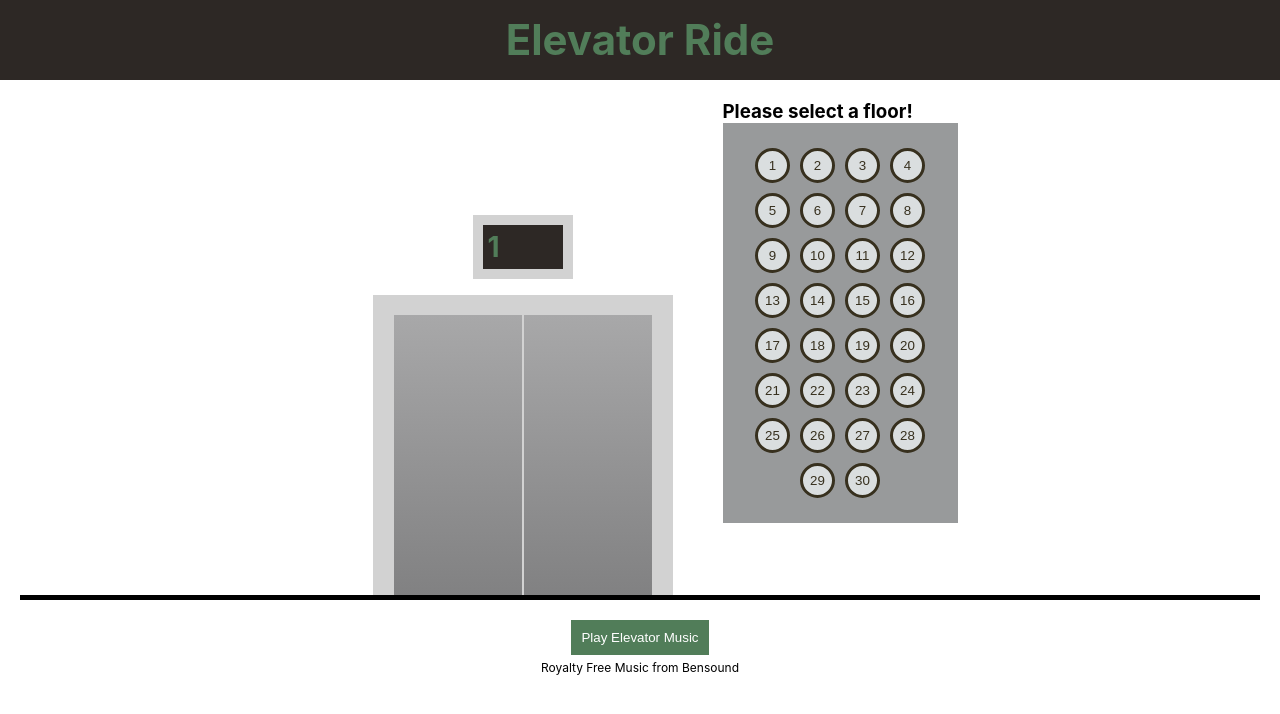
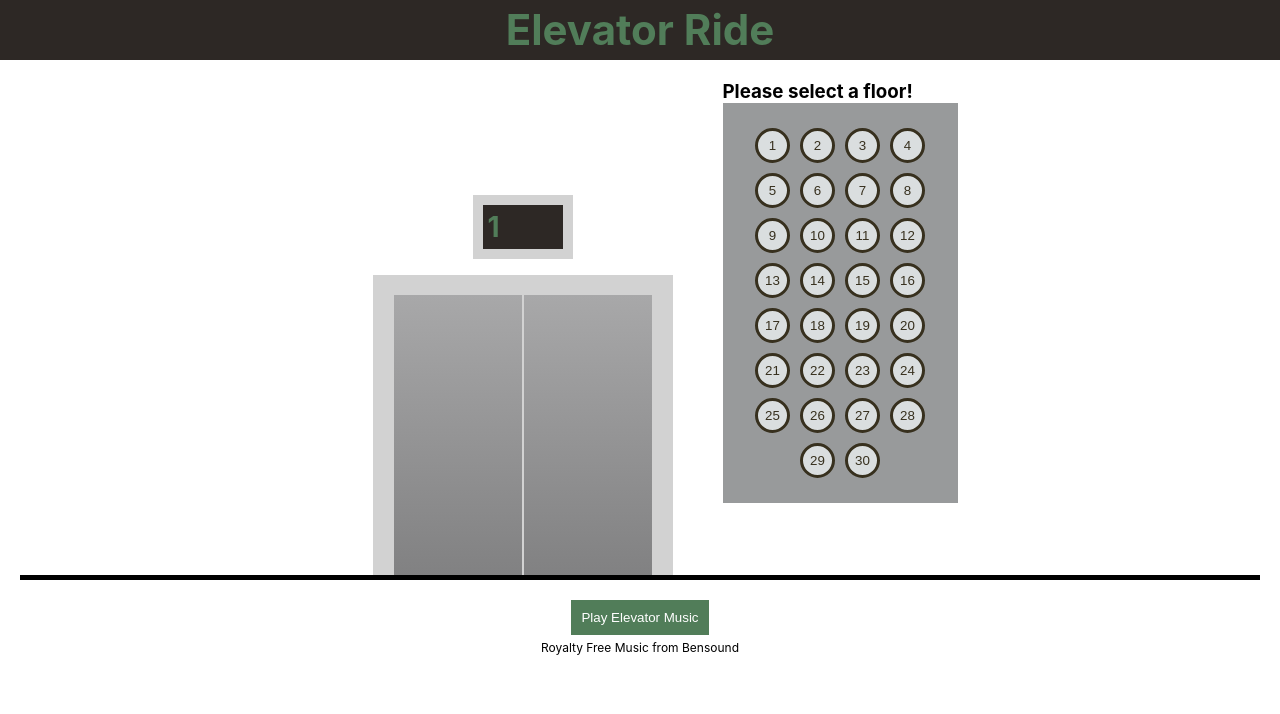
Before and after one commit to SummersMegan/elevator, a React (Create React App) app: page / in a window 1280 px wide. Shown: the top 714 px of the page. Built offline with nearby package versions, Linux system fonts and the light colour scheme.

Commit message:
updated styles

```diff
--- a/src/components/App/App.css
+++ b/src/components/App/App.css
@@ -8,10 +8,10 @@
 nav{
   background-color:#2d2825;
   color:#517d59;
-  height:80px;
+  height:60px;
   font-size:28px;
   text-align: center;
-  line-height: 80px;
+  line-height: 60px;
 }
 
 main{
@@ -25,6 +25,7 @@ main{
 footer{
   font-size: 12px;
   text-align: center;
+  padding-bottom:10px;
 }
 
 footer button{
```
